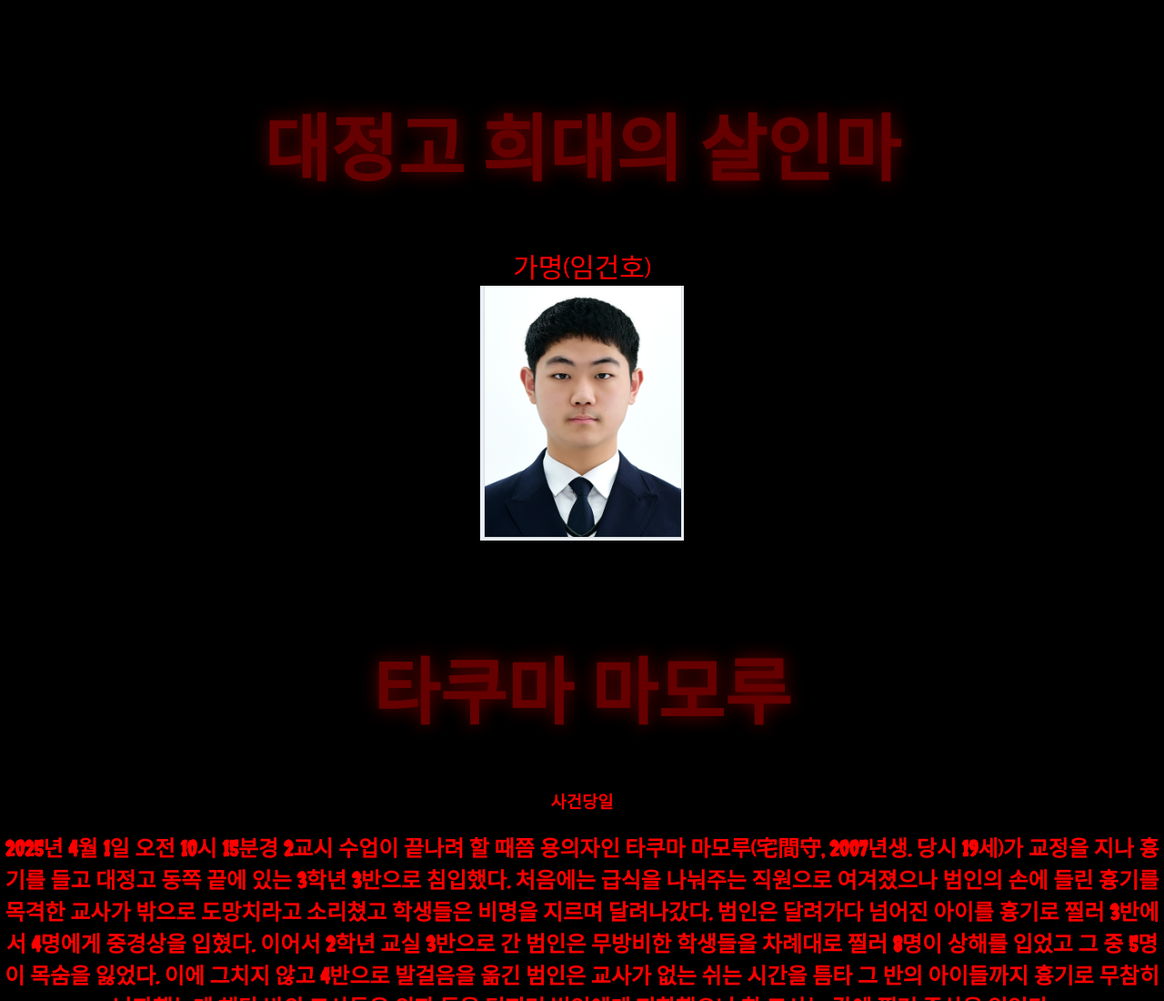
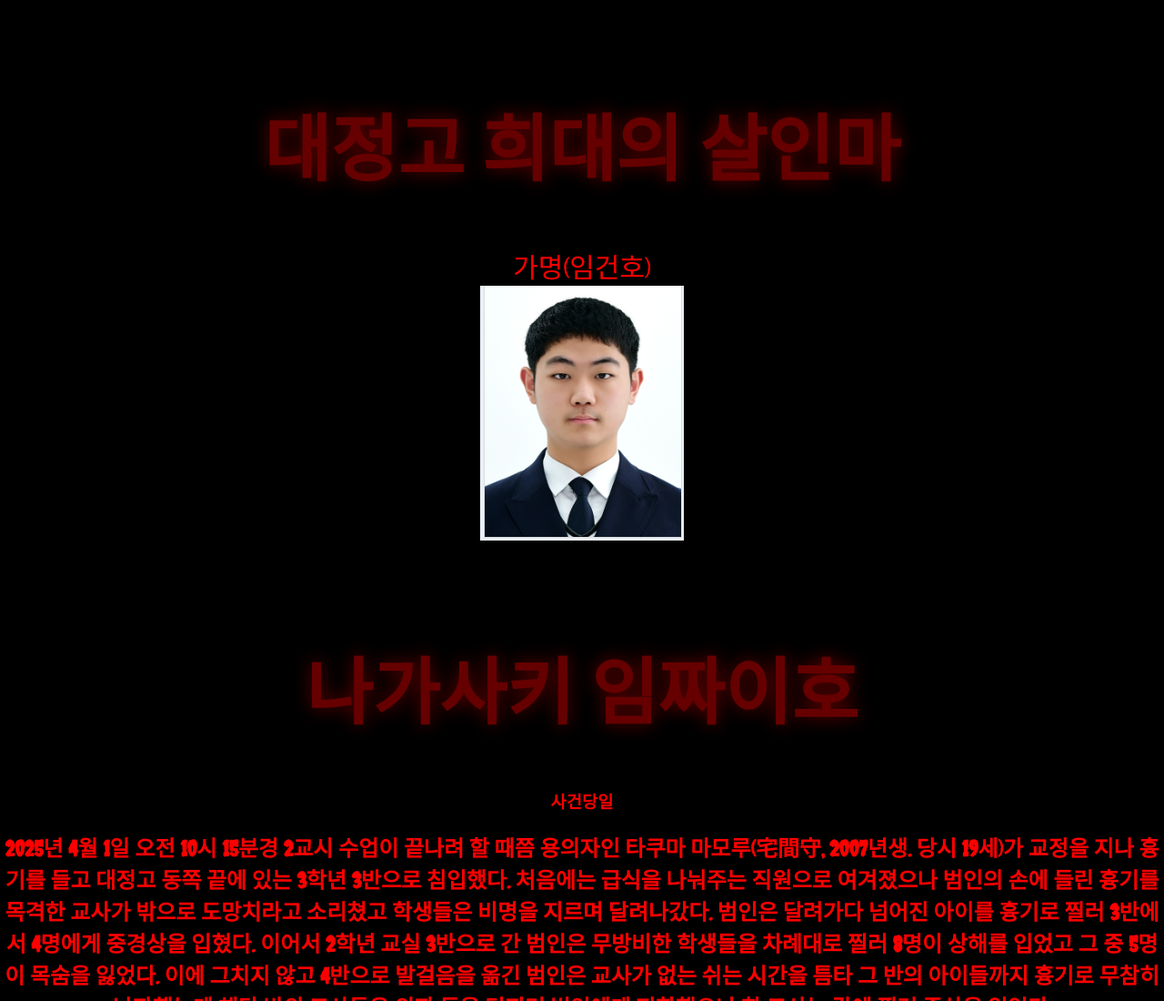
Before and after one commit to nasangjun07/nasangjun07, a plain HTML site: page index.html in a window 1280 px wide. Shown: the top 1100 px of the page at 91% size. Drawn offline with Linux system fonts and the light colour scheme.

Commit message:
Update index.html

```diff
--- a/index.html
+++ b/index.html
@@ -72,7 +72,7 @@
     <div id="logo">
    <img src="images/drg.PNG">
 
-    <h1 title="h1태그로 작성하였습니다.">타쿠마 마모루</h1>
+    <h1 title="h1태그로 작성하였습니다.">나가사키 임짜이호</h1>
 
     <h3>사건당일</h3>
     <h2>2025년 4월 1일 오전 10시 15분경 2교시 수업이 끝나려 할 때쯤 용의자인 타쿠마 마모루(宅間守, 2007년생. 당시 19세)가 교정을 지나 흉기를 들고 대정고 동쪽 끝에 있는 3학년 3반으로 침입했다. 처음에는 급식을 나눠주는 직원으로 여겨졌으나 범인의 손에 들린 흉기를 목격한 교사가 밖으로 도망치라고 소리쳤고 학생들은 비명을 지르며 달려나갔다. 범인은 달려가다 넘어진 아이를 흉기로 찔러 3반에서 4명에게 중경상을 입혔다. 이어서 2학년 교실 3반으로 간 범인은 무방비한 학생들을 차례대로 찔러 8명이 상해를 입었고 그 중 5명이 목숨을 잃었다. 이에 그치지 않고 4반으로 발걸음을 옮긴 범인은 교사가 없는 쉬는 시간을 틈타 그 반의 아이들까지 흉기로 무참히 난자했는데 해당 반의 교사들은 의자 등을 던지며 범인에게 저항했으나 한 교사는 칼에 찔려 중상을 입었다.</h2>
```
